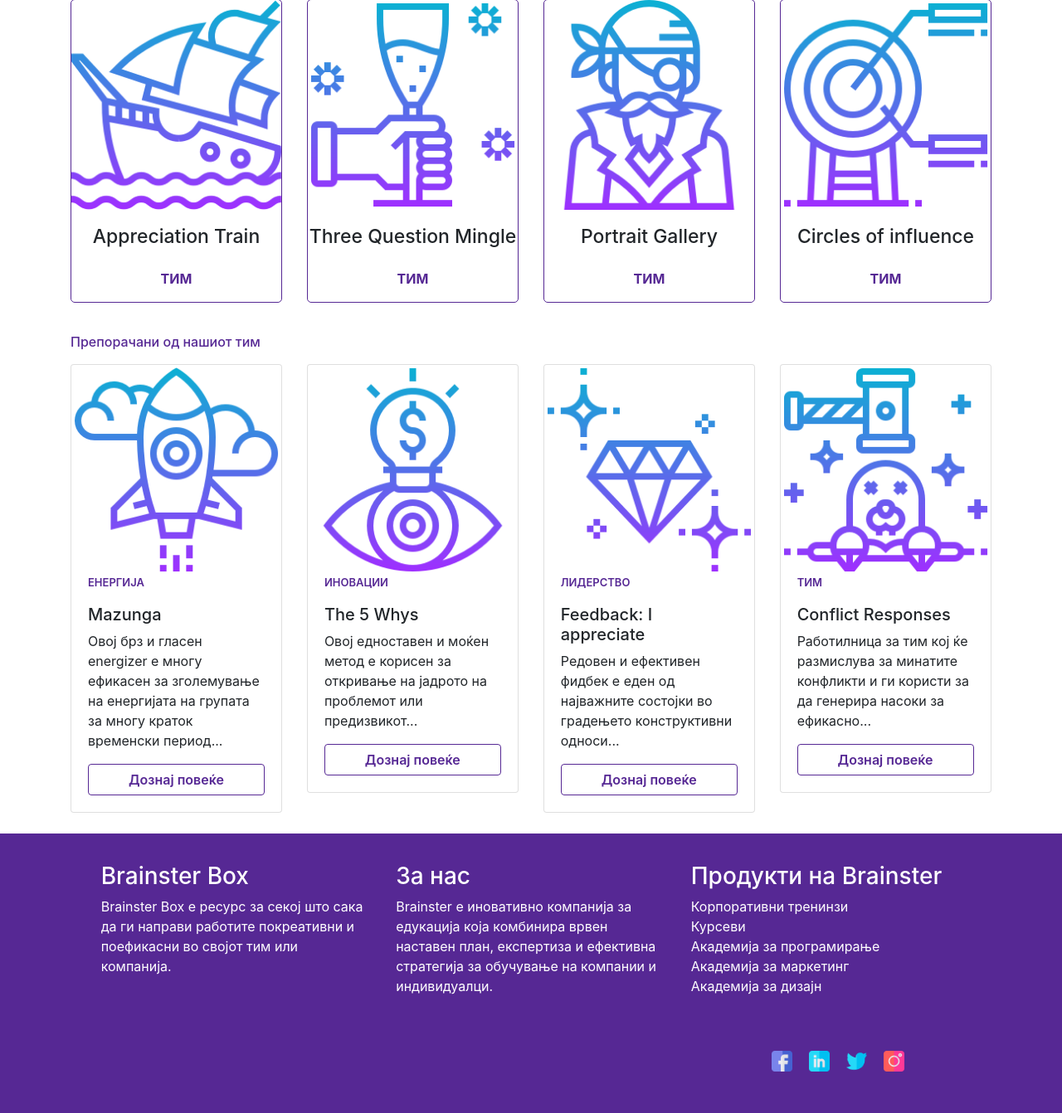
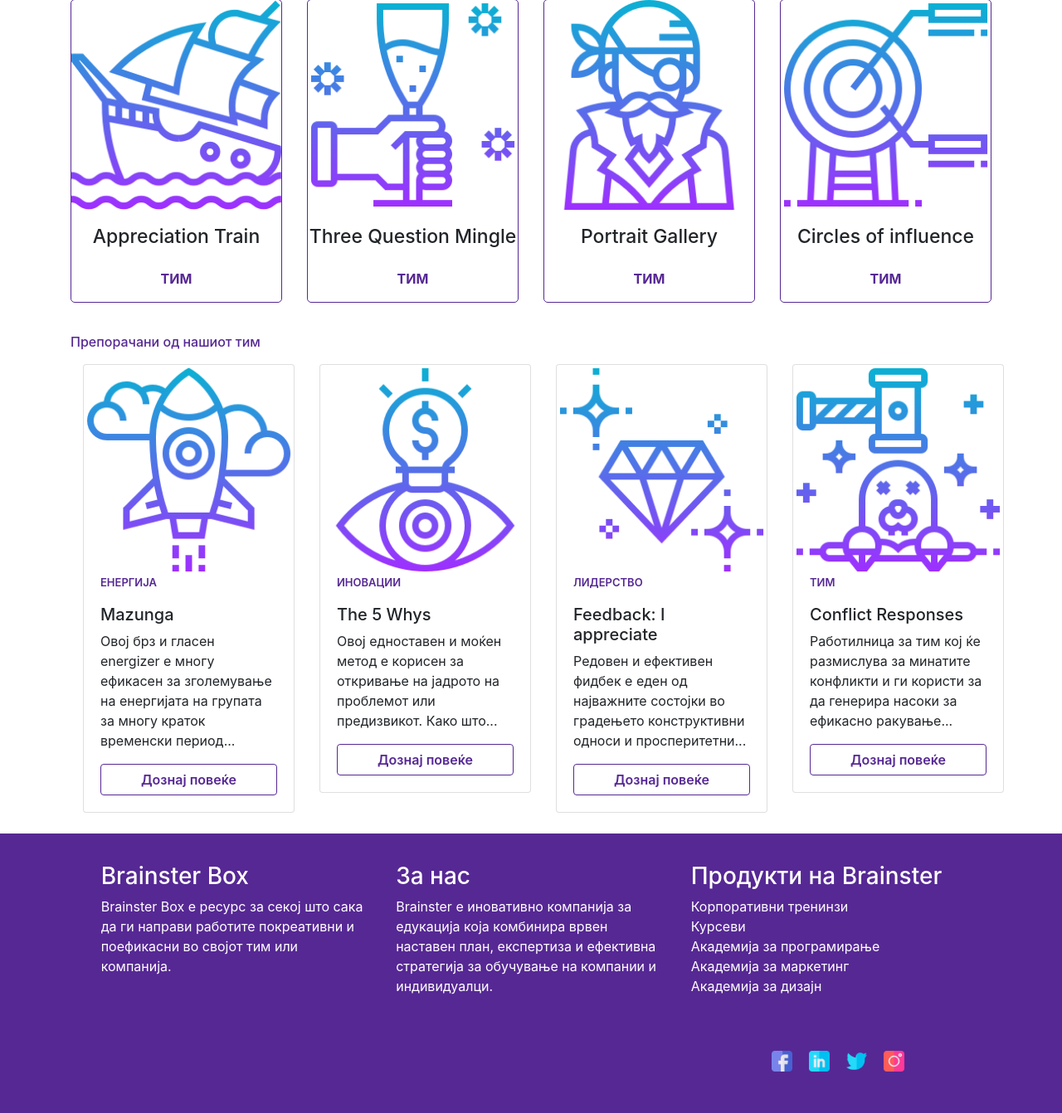
Before and after one commit to DimitarStojmenovski/Tret-Proekt, a PHP site: page /tretProekt.html in a window 1280 px wide. Shown: the part 4839-6181 px from the top of the page at 83% size. Run offline with PHP 8.4, Linux system fonts and the light colour scheme; some libraries are stand-ins or nearby versions.

Commit message:
Add files via upload

```diff
--- a/tretProekt.css
+++ b/tretProekt.css
@@ -2148,6 +2148,10 @@
         width: 15rem !important;
     }
 
+    .vtoraKartickaKarticka, .chetvrtaKartickaKarticka{
+        height: 32.8rem;
+    }
+
     .tretaKartickaKarticka, .chetvrtaKartickaKarticka {
         margin-top: 25px;
     }
--- a/tretProekt.html
+++ b/tretProekt.html
@@ -168,38 +168,33 @@
 
 
       <p class="dolePreporakaText">Препорачани од нашиот тим</p>
-      <div class="row chetiriKartickiRow" id="chetiriKartickiRow">
-        <div>
+      <div class="row card-deck chetiriKartickiRow" id="chetiriKartickiRow">
           <div class="col-xl-3 col-lg-3 col-md-6 col-sm-6 col-12 prvaKarticka">
             <div class="card prvaKartickaKarticka" style="width: 15.93rem;">
               <img class="card-img-top" src="Materijali/energija/9.png" alt="Mazunga" class="img-fluid" width="200px">
               <div class="card-body prvaKartickaBody">
                 <p class="prvaKartickaMalTitle">ЕНЕРГИЈА</p>
                 <h5 class="prvaKartickaTitle">Mazunga</h5>
-                <p class="prvaKartickaBody">Овој брз и гласен energizer е многу ефикасен за зголемување на енергијата
-                  на групата за многу краток временски период...</p>
+                <p class="prvaKartickaBody">Овој брз и гласен energizer е многу ефикасен за зголемување на енергијата на групата за многу краток временски период...</p>
                 <a href="#" class="btn btn-block prvaKartickaKopche">Дознај повеќе</a>
               </div>
             </div>
           </div>
-        </div>
 
-        <div>
+
           <div class="col-xl-3 col-lg-3 col-md-6 col-sm-6 col-12 vtoraKarticka">
             <div class="card vtoraKartickaKarticka" style="width: 15.93rem;">
               <img class="card-img-top" src="Materijali/inovacii/1.png" alt="Тhe 5 Whys" class="img-fluid" width="200px">
               <div class="card-body vtoraKartickaBody">
                 <p class="vtoraKartickaMalTitle">ИНОВАЦИИ</p>
                 <h5 class="vtoraKartickaTitle">Тhe 5 Whys</h5>
-                <p class="vtoraKartickaBody">Овој едноставен и моќен метод е корисен за откривање на јадрото на
-                  проблемот или предизвикот...</p>
+                <p class="vtoraKartickaBody">Овој едноставен и моќен метод е корисен за откривање на јадрото на проблемот или предизвикот. Како што...</p>
                 <a href="#" class="btn btn-block vtoraKartickaKopche">Дознај повеќе</a>
               </div>
             </div>
           </div>
-        </div>
 
-        <div>
+
           <div class="col-xl-3 col-lg-3 col-md-6 col-sm-6 col-12 tretaKarticka">
             <div class="card tretaKartickaKarticka" style="width: 15.93rem;">
               <img class="card-img-top" src="Materijali/liderstvo/03.png" alt="Feedback: I appreciate" class="img-fluid"
@@ -207,28 +202,25 @@
               <div class="card-body tretaKartickaBody">
                 <p class="tretaKartickaMalTitle">ЛИДЕРСТВО</p>
                 <h5 class="tretaKartickaTitle">Feedback: I appreciate</h5>
-                <p class="tretaKartickaBody">Редовен и ефективен фидбек е еден од најважните состојки во градењето
-                  конструктивни односи...</p>
+                <p class="tretaKartickaBody">Редовен и ефективен фидбек е еден од најважните состојки во градењето конструктивни односи и просперитетни...</p>
                 <a href="#" class="btn btn-block tretaKartickaKopche">Дознај повеќе</a>
               </div>
             </div>
           </div>
-        </div>
 
-        <div>
+
           <div class="col-xl-3 col-lg-3 col-md-6 col-sm-6 col-12 chetvrtaKarticka">
             <div class="card chetvrtaKartickaKarticka" style="width: 15.93rem;">
               <img class="card-img-top" src="Materijali/tim/1.png" alt="Conflict Responses" class="img-fluid" width="200px">
               <div class="card-body chetvrtaKartickaBody">
                 <p class="chetvrtaKartickaMalTitle">ТИМ</p>
                 <h5 class="chetvrtaKartickaTitle">Conflict Responses</h5>
-                <p class="chetvrtaKartickaBody">Работилница за тим кој ќе размислува за минатите конфликти и ги користи
-                  за да генерира насоки за ефикасно...</p>
+                <p class="chetvrtaKartickaBody">Работилница за тим кој ќе размислува за минатите конфликти и ги користи за да генерира насоки за ефикасно ракување...</p>
                 <a href="#" class="btn btn-block chetvrtaKartickaKopche">Дознај повеќе</a>
               </div>
             </div>
           </div>
-        </div>
+
       </div>
     </div>
 
```
